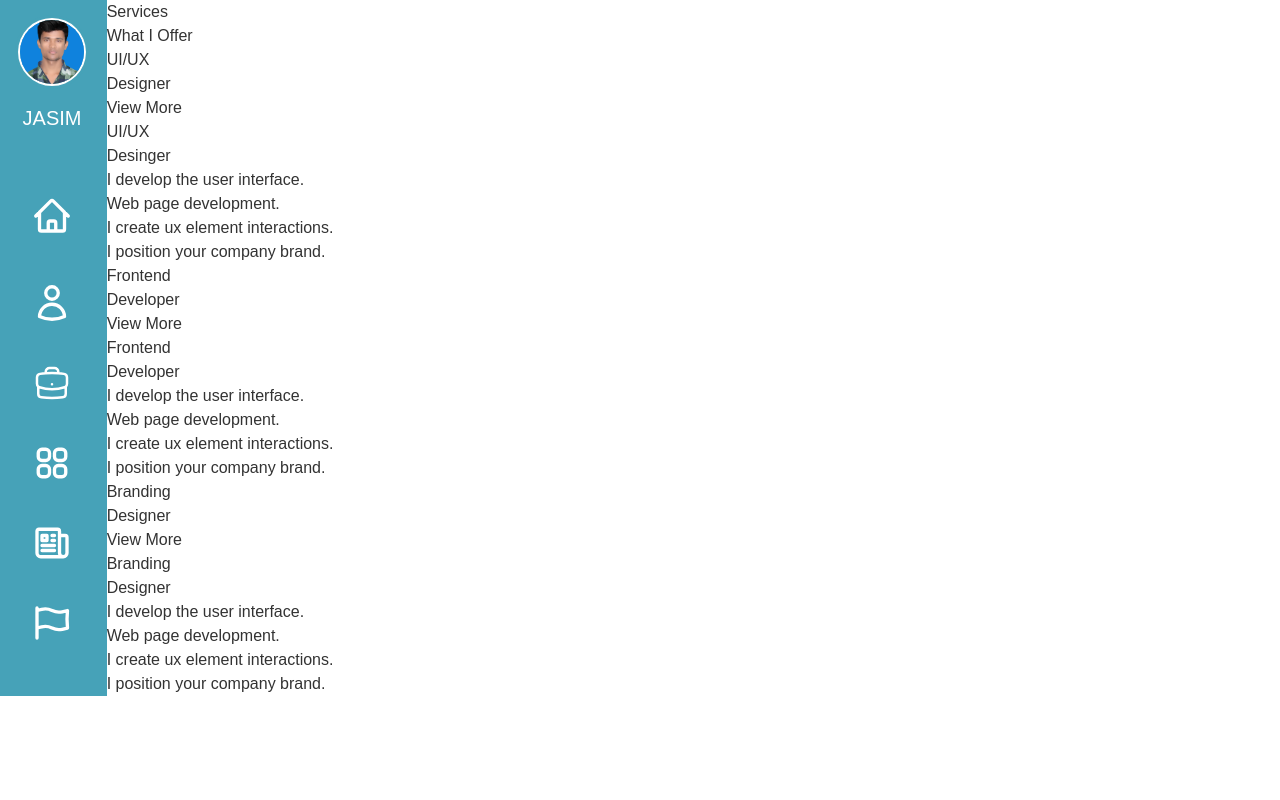
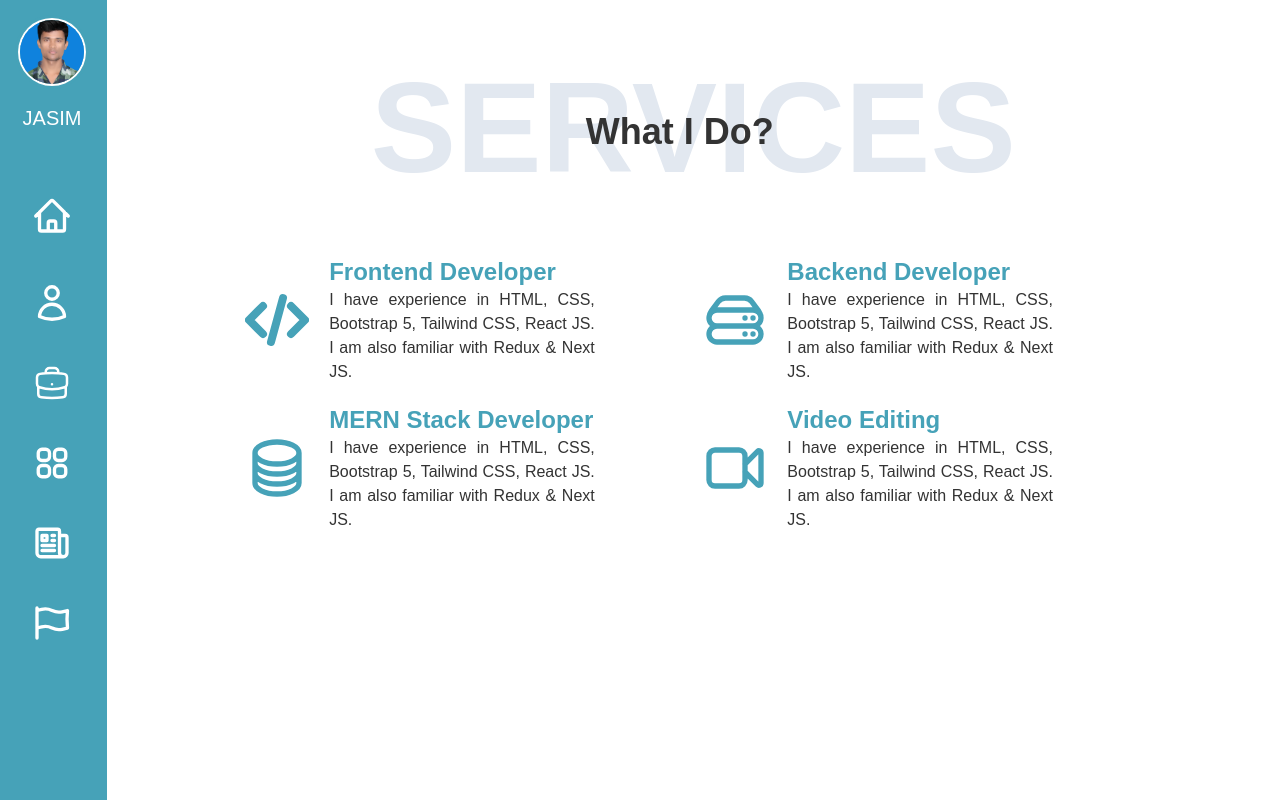
Before and after one commit to ismailjosim/myportfolio, a React (Create React App) app: page /services in a window 1280 px wide. Built offline with nearby package versions, Linux system fonts and the light colour scheme.

Commit message:
add services section

```diff
--- a/src/Components/About.js
+++ b/src/Components/About.js
@@ -29,9 +29,14 @@ const About = () => {
                             loop
                         >
                         </ReactTyped>
-                        <p>
-                            Web developer, with extensive knowledge and more than 3 years of experience, working in web technologies and Ui / Ux design, delivering quality work.
-                        </p>
+                        <div className='flex flex-col gap-5 my-5'>
+                            <p>
+                                I'm a web developer and learner with a keen knowledge of programming. Currently, I Completed my graduation from National University. I'm passionate about learning new things and sharing with others. I love to solve both coding & Real world problems throughout my work.
+                            </p>
+                            <p>
+                                have enough knowledge of developing websites and also making them fully responsive. I have experience in HTML, CSS, Bootstrap 5, Tailwind CSS, React JS, Node JS, and MongoDB. I am also familiar with Redux & Next JS.
+                            </p>
+                        </div>
                         <div className="stats mt-5">
                             <div className="stat place-items-center">
                                 <div className=" stat-value">03+</div>
@@ -62,7 +67,6 @@ const About = () => {
 
             </div>
         </div>
-
     );
 };
 
--- a/src/Components/Services.js
+++ b/src/Components/Services.js
@@ -1,118 +1,181 @@
 import React from 'react';
+import SectionHeader from './utilities/SectionHeader';
 
 const Services = () => {
     return (
-        <section className="services section" id="services">
-            <h2 className="section_title">Services</h2>
-            <span className="section_subtitle">What I Offer</span>
-            <div className="services_container container grid">
+        <div className='w-11/12 mx-auto'>
+            <div className="min-h-screen">
+                <SectionHeader headTitle={'SERVICES'} subTitle={'What I Do?'}></SectionHeader>
 
-                <div className="services_content">
+                <div className='grid grid-cols-2 gap-5 w-10/12 mx-auto mt-16'>
+                    <div className='flex items-center gap-5'>
                         <div>
-                        <i className="uil uil-web-grid services_icon"></i>
-                        <h3 className="services_title">UI/UX <br /> Designer</h3>
+                            <svg xmlns="http://www.w3.org/2000/svg" fill="none" viewBox="0 0 24 24" strokeWidth={3} stroke="currentColor" className="w-16 text-primary">
+                                <path strokeLinecap="round" strokeLinejoin="round" d="M17.25 6.75L22.5 12l-5.25 5.25m-10.5 0L1.5 12l5.25-5.25m7.5-3l-4.5 16.5" />
+                            </svg>
                         </div>
-
-                    <span className="button button-flex button-small button-link services_button">
-                        View More <i className="uil uil-arrow-right button_icon"></i>
-                    </span>
-
-
-                    <div className="services_modal">
-                        <div className="services_modal-content">
-                            <h4 className="services_modal-title">UI/UX <br /> Desinger</h4>
-                            <i className="uil uil-times services_modal-close"></i>
-                            <ul className="services_modal-services grid">
-                                <li className="services_modal-service">
-                                    <i className="uil uil-check-circle servies_modal-icon"></i>
-                                    <p>I develop the user interface.</p>
-                                </li>
-                                <li className="services_modal-service">
-                                    <i className="uil uil-check-circle servies_modal-icon"></i>
-                                    <p>Web page development.</p>
-                                </li>
-                                <li className="services_modal-service">
-                                    <i className="uil uil-check-circle servies_modal-icon"></i>
-                                    <p>I create ux element interactions.</p>
-                                </li>
-                                <li className="services_modal-service">
-                                    <i className="uil uil-check-circle servies_modal-icon"></i>
-                                    <p>I position your company brand.</p>
-                                </li>
-                            </ul>
+                        <div>
+                            <h3 className='text-2xl font-semibold text-primary'>Frontend Developer</h3>
+                            <p className='w-3/4 text-justify'>
+                                I have experience in HTML, CSS, Bootstrap 5, Tailwind CSS, React JS. I am also familiar with Redux & Next JS.
+                            </p>
                         </div>
                     </div>
+                    <div className='flex items-center gap-5'>
+                        <div>
+                            <svg xmlns="http://www.w3.org/2000/svg" fill="none" viewBox="0 0 24 24" strokeWidth={2} stroke="currentColor" className="w-16 text-primary">
+                                <path strokeLinecap="round" strokeLinejoin="round" d="M5.25 14.25h13.5m-13.5 0a3 3 0 01-3-3m3 3a3 3 0 100 6h13.5a3 3 0 100-6m-16.5-3a3 3 0 013-3h13.5a3 3 0 013 3m-19.5 0a4.5 4.5 0 01.9-2.7L5.737 5.1a3.375 3.375 0 012.7-1.35h7.126c1.062 0 2.062.5 2.7 1.35l2.587 3.45a4.5 4.5 0 01.9 2.7m0 0a3 3 0 01-3 3m0 3h.008v.008h-.008v-.008zm0-6h.008v.008h-.008v-.008zm-3 6h.008v.008h-.008v-.008zm0-6h.008v.008h-.008v-.008z" />
+                            </svg>
                         </div>
-                <div className="services_content">
                         <div>
-                        <i className="uil uil-brackets-curly services_icon"></i>
-                        <h3 className="services_title">Frontend <br /> Developer</h3>
-                    </div>
-
-                    <span className="button button-flex button-small button-link services_button">
-                        View More <i className="uil uil-arrow-right button_icon"></i>
-                    </span>
-                    <div className="services_modal">
-                        <div className="services_modal-content">
-                            <h4 className="services_modal-title">Frontend <br /> Developer</h4>
-                            <i className="uil uil-times services_modal-close"></i>
-                            <ul className="services_modal-services grid">
-                                <li className="services_modal-service">
-                                    <i className="uil uil-check-circle servies_modal-icon"></i>
-                                    <p>I develop the user interface.</p>
-                                </li>
-                                <li className="services_modal-service">
-                                    <i className="uil uil-check-circle servies_modal-icon"></i>
-                                    <p>Web page development.</p>
-                                </li>
-                                <li className="services_modal-service">
-                                    <i className="uil uil-check-circle servies_modal-icon"></i>
-                                    <p>I create ux element interactions.</p>
-                                </li>
-                                <li className="services_modal-service">
-                                    <i className="uil uil-check-circle servies_modal-icon"></i>
-                                    <p>I position your company brand.</p>
-                                </li>
-                            </ul>
+                            <h3 className='text-2xl font-semibold text-primary'>Backend Developer</h3>
+                            <p className='w-3/4 text-justify'>
+                                I have experience in HTML, CSS, Bootstrap 5, Tailwind CSS, React JS. I am also familiar with Redux & Next JS.
+                            </p>
                         </div>
                     </div>
+                    <div className='flex items-center gap-5'>
+                        <div>
+                            <svg xmlns="http://www.w3.org/2000/svg" fill="none" viewBox="0 0 24 24" strokeWidth={2} stroke="currentColor" className="w-16 text-primary">
+                                <path strokeLinecap="round" strokeLinejoin="round" d="M20.25 6.375c0 2.278-3.694 4.125-8.25 4.125S3.75 8.653 3.75 6.375m16.5 0c0-2.278-3.694-4.125-8.25-4.125S3.75 4.097 3.75 6.375m16.5 0v11.25c0 2.278-3.694 4.125-8.25 4.125s-8.25-1.847-8.25-4.125V6.375m16.5 0v3.75m-16.5-3.75v3.75m16.5 0v3.75C20.25 16.153 16.556 18 12 18s-8.25-1.847-8.25-4.125v-3.75m16.5 0c0 2.278-3.694 4.125-8.25 4.125s-8.25-1.847-8.25-4.125" />
+                            </svg>
                         </div>
-                <div className="services_content">
                         <div>
-                        <i className="uil uil-pen services_icon"></i>
-                        <h3 className="services_title">Branding <br /> Designer</h3>
+                            <h3 className='text-2xl font-semibold text-primary'>MERN Stack Developer</h3>
+                            <p className='w-3/4 text-justify'>
+                                I have experience in HTML, CSS, Bootstrap 5, Tailwind CSS, React JS. I am also familiar with Redux & Next JS.
+                            </p>
                         </div>
-                    <span className="button button-flex button-small button-link services_button">
-                        View More <i className="uil uil-arrow-right button_icon"></i>
-                    </span>
-                    <div className="services_modal">
-                        <div className="services_modal-content">
-                            <h4 className="services_modal-title">Branding <br /> Designer</h4>
-                            <i className="uil uil-times services_modal-close"></i>
-                            <ul className="services_modal-services grid">
-                                <li className="services_modal-service">
-                                    <i className="uil uil-check-circle servies_modal-icon"></i>
-                                    <p>I develop the user interface.</p>
-                                </li>
-                                <li className="services_modal-service">
-                                    <i className="uil uil-check-circle servies_modal-icon"></i>
-                                    <p>Web page development.</p>
-                                </li>
-                                <li className="services_modal-service">
-                                    <i className="uil uil-check-circle servies_modal-icon"></i>
-                                    <p>I create ux element interactions.</p>
-                                </li>
-                                <li className="services_modal-service">
-                                    <i className="uil uil-check-circle servies_modal-icon"></i>
-                                    <p>I position your company brand.</p>
-                                </li>
-                            </ul>
+                    </div>
+                    <div className='flex items-center gap-5'>
+                        <div>
+                            <svg xmlns="http://www.w3.org/2000/svg" fill="none" viewBox="0 0 24 24" strokeWidth={2} stroke="currentColor" className="w-16 text-primary">
+                                <path strokeLinecap="round" d="M15.75 10.5l4.72-4.72a.75.75 0 011.28.53v11.38a.75.75 0 01-1.28.53l-4.72-4.72M4.5 18.75h9a2.25 2.25 0 002.25-2.25v-9a2.25 2.25 0 00-2.25-2.25h-9A2.25 2.25 0 002.25 7.5v9a2.25 2.25 0 002.25 2.25z" />
+                            </svg>
+
+                        </div>
+                        <div>
+                            <h3 className='text-2xl font-semibold text-primary'>Video Editing</h3>
+                            <p className='w-3/4 text-justify'>
+                                I have experience in HTML, CSS, Bootstrap 5, Tailwind CSS, React JS. I am also familiar with Redux & Next JS.
+                            </p>
                         </div>
                     </div>
                 </div>
             </div>
-        </section>
+        </div>
     );
 };
 
 export default Services;
+
+// <section className="services section">
+//     <h2 className="section_title">Services</h2>
+//     <span className="section_subtitle">What I Offer</span>
+//     <div className="services_container container grid">
+
+//         <div className="services_content">
+//             <div>
+//                 <i className="uil uil-web-grid services_icon"></i>
+//                 <h3 className="services_title">UI/UX <br /> Designer</h3>
+//             </div>
+
+//             <span className="button button-flex button-small button-link services_button">
+//                 View More <i className="uil uil-arrow-right button_icon"></i>
+//             </span>
+
+
+//             <div className="services_modal">
+//                 <div className="services_modal-content">
+//                     <h4 className="services_modal-title">UI/UX <br /> Desinger</h4>
+//                     <i className="uil uil-times services_modal-close"></i>
+//                     <ul className="services_modal-services grid">
+//                         <li className="services_modal-service">
+//                             <i className="uil uil-check-circle servies_modal-icon"></i>
+//                             <p>I develop the user interface.</p>
+//                         </li>
+//                         <li className="services_modal-service">
+//                             <i className="uil uil-check-circle servies_modal-icon"></i>
+//                             <p>Web page development.</p>
+//                         </li>
+//                         <li className="services_modal-service">
+//                             <i className="uil uil-check-circle servies_modal-icon"></i>
+//                             <p>I create ux element interactions.</p>
+//                         </li>
+//                         <li className="services_modal-service">
+//                             <i className="uil uil-check-circle servies_modal-icon"></i>
+//                             <p>I position your company brand.</p>
+//                         </li>
+//                     </ul>
+//                 </div>
+//             </div>
+//         </div>
+//         <div className="services_content">
+//             <div>
+//                 <i className="uil uil-brackets-curly services_icon"></i>
+//                 <h3 className="services_title">Frontend <br /> Developer</h3>
+//             </div>
+
+//             <span className="button button-flex button-small button-link services_button">
+//                 View More <i className="uil uil-arrow-right button_icon"></i>
+//             </span>
+//             <div className="services_modal">
+//                 <div className="services_modal-content">
+//                     <h4 className="services_modal-title">Frontend <br /> Developer</h4>
+//                     <i className="uil uil-times services_modal-close"></i>
+//                     <ul className="services_modal-services grid">
+//                         <li className="services_modal-service">
+//                             <i className="uil uil-check-circle servies_modal-icon"></i>
+//                             <p>I develop the user interface.</p>
+//                         </li>
+//                         <li className="services_modal-service">
+//                             <i className="uil uil-check-circle servies_modal-icon"></i>
+//                             <p>Web page development.</p>
+//                         </li>
+//                         <li className="services_modal-service">
+//                             <i className="uil uil-check-circle servies_modal-icon"></i>
+//                             <p>I create ux element interactions.</p>
+//                         </li>
+//                         <li className="services_modal-service">
+//                             <i className="uil uil-check-circle servies_modal-icon"></i>
+//                             <p>I position your company brand.</p>
+//                         </li>
+//                     </ul>
+//                 </div>
+//             </div>
+//         </div>
+//         <div className="services_content">
+//             <div>
+//                 <i className="uil uil-pen services_icon"></i>
+//                 <h3 className="services_title">Branding <br /> Designer</h3>
+//             </div>
+//             <span className="button button-flex button-small button-link services_button">
+//                 View More <i className="uil uil-arrow-right button_icon"></i>
+//             </span>
+//             <div className="services_modal">
+//                 <div className="services_modal-content">
+//                     <h4 className="services_modal-title">Branding <br /> Designer</h4>
+//                     <i className="uil uil-times services_modal-close"></i>
+//                     <ul className="services_modal-services grid">
+//                         <li className="services_modal-service">
+//                             <i className="uil uil-check-circle servies_modal-icon"></i>
+//                             <p>I develop the user interface.</p>
+//                         </li>
+//                         <li className="services_modal-service">
+//                             <i className="uil uil-check-circle servies_modal-icon"></i>
+//                             <p>Web page development.</p>
+//                         </li>
+//                         <li className="services_modal-service">
+//                             <i className="uil uil-check-circle servies_modal-icon"></i>
+//                             <p>I create ux element interactions.</p>
+//                         </li>
+//                         <li className="services_modal-service">
+//                             <i className="uil uil-check-circle servies_modal-icon"></i>
+//                             <p>I position your company brand.</p>
+//                         </li>
+//                     </ul>
+//                 </div>
+//             </div>
+//         </div>
+//     </div>
+// </section>
```
Lines whose indentation alone changed are shown as unchanged.
